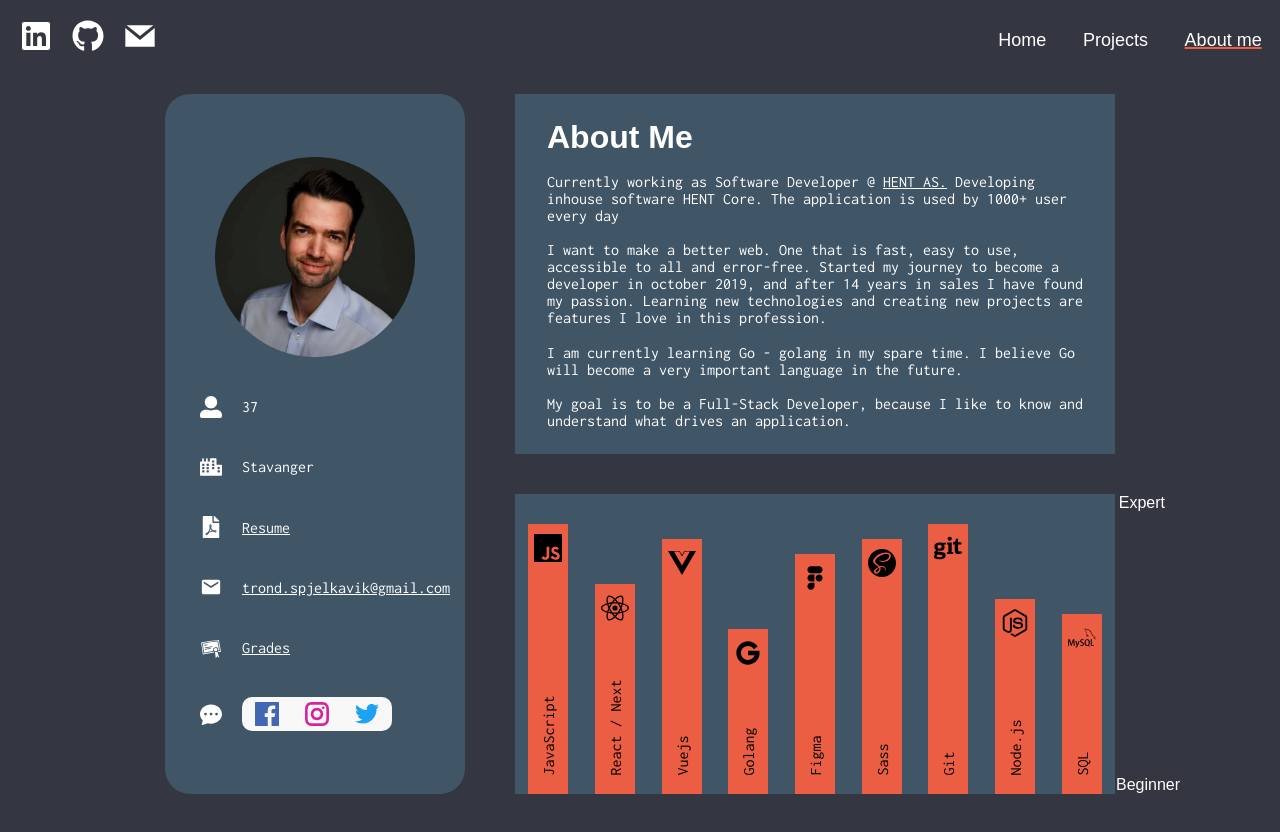
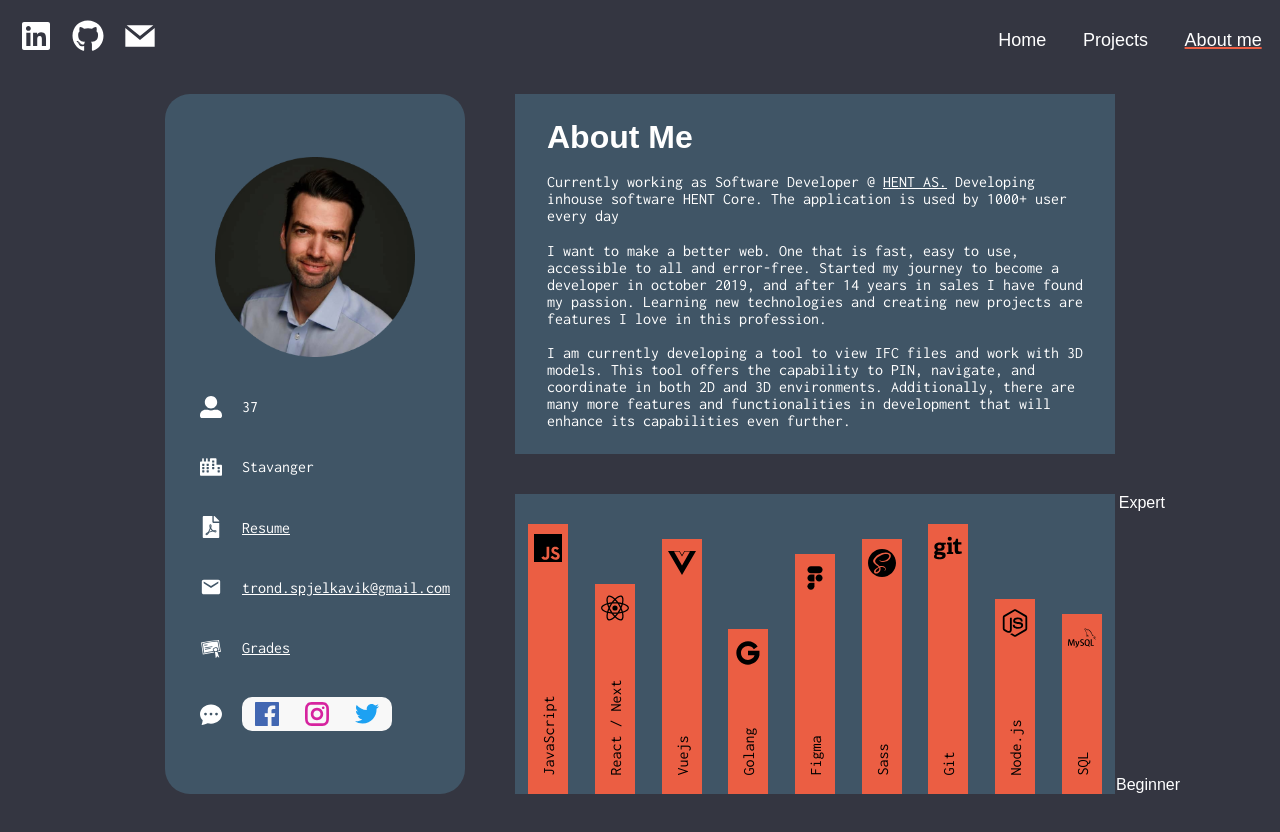
Before and after one commit to TrondSpjelkavik/portfolio-newest, a Next.js app: page /about-me in a window 1280 px wide. Shown: the top 832 px of the page. Built offline with nearby package versions, Linux system fonts and the light colour scheme; a web font is replaced by a local one.

Commit message:
updated the summary

```diff
--- a/components/About/Summary.js
+++ b/components/About/Summary.js
@@ -55,12 +55,9 @@ function Summary() {
           love in this profession.
         </SummaryParagraph>
         <SummaryParagraph>
-          I am currently learning Go - golang in my spare time. I believe
-          Go will become a very important language in the future.
-        </SummaryParagraph>
-        <SummaryParagraph>
-          My goal is to be a Full-Stack Developer, because I like to know and
-          understand what drives an application.
+        I am currently developing a tool to view IFC files and work with 3D models. This tool offers the capability to PIN, navigate,
+         and coordinate in both 2D and 3D environments. Additionally,
+         there are many more features and functionalities in development that will enhance its capabilities even further.
         </SummaryParagraph>
       </SummaryContent>
     </SummaryBox>
```
